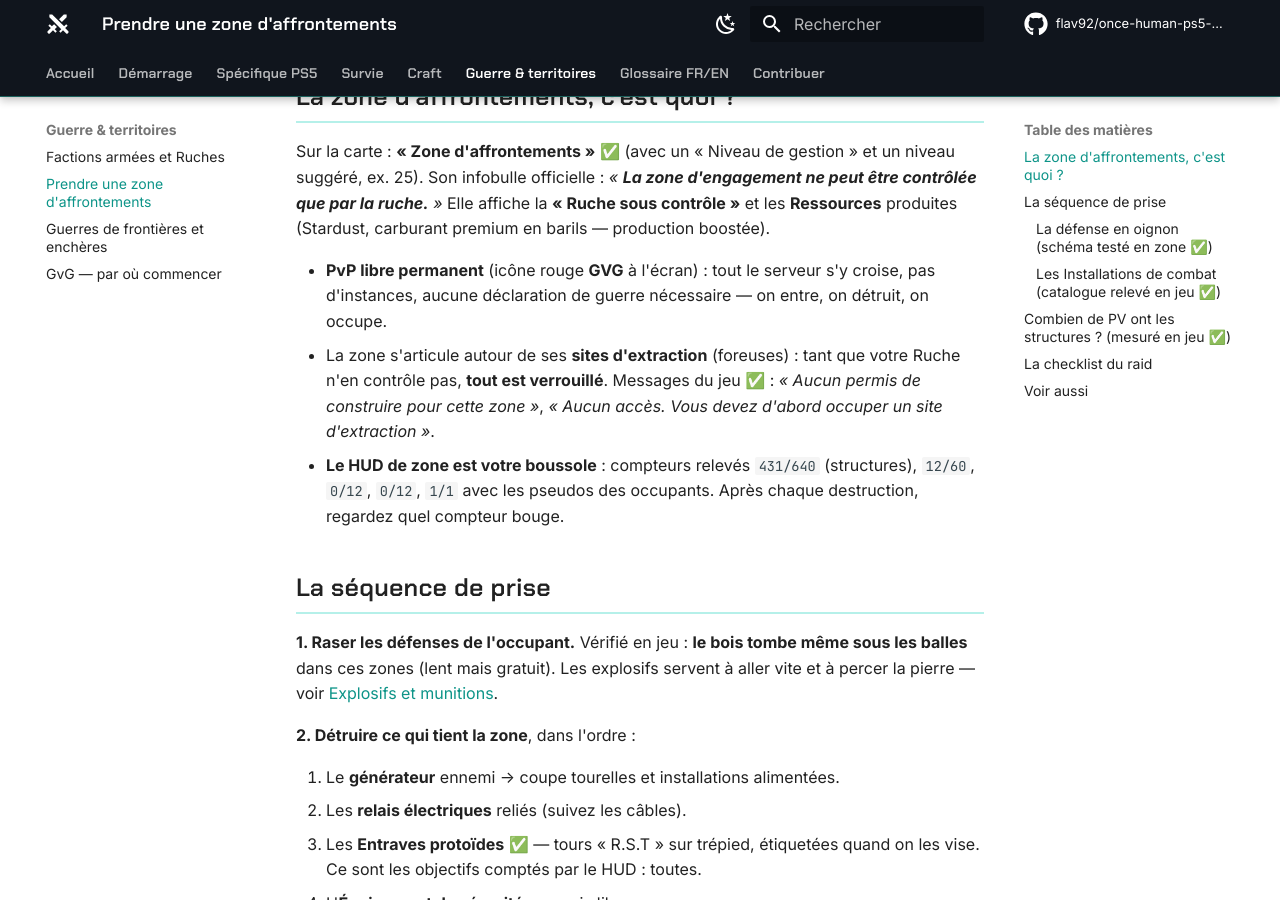
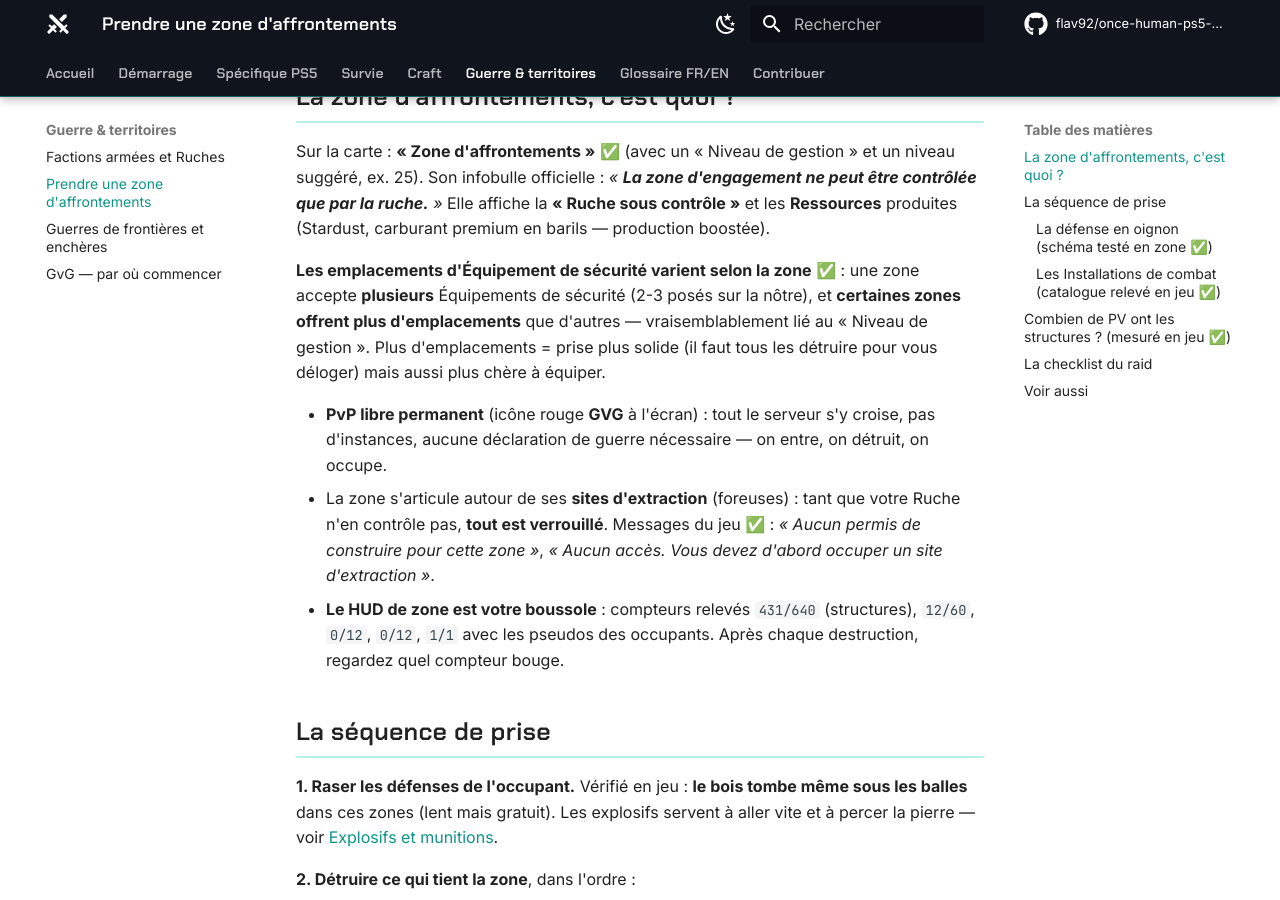
Before and after one commit to flav92/once-human-ps5-wiki, an MkDocs documentation site: the page built from docs/guerre/prise-de-zone.md, in a window 1280 px wide and 900 px high, scrolled down 358 px. Built offline with MkDocs 1.6.1 and Material for MkDocs 9.7.7, drawn with Linux system fonts in a browser that asks for light colours; comment, search, counter and statistics services are not loaded; some of the changed text lies outside the part shown.

Commit message:
Zones à emplacements multiples d'Équipements de sécurité, persistance des Claymores à tester
Co-Authored-By: Claude Fable 5 <noreply@anthropic.com>
Claude-Session: https://claude.ai/code/session_01TCxfqbazixhXZqmCd3gYVk

```diff
--- a/docs/guerre/prise-de-zone.md
+++ b/docs/guerre/prise-de-zone.md
@@ -8,6 +8,8 @@
 ## La zone d'affrontements, c'est quoi ?
 
 Sur la carte : **« Zone d'affrontements »** ✅ (avec un « Niveau de gestion » et un niveau suggéré, ex. 25). Son infobulle officielle : *« **La zone d'engagement ne peut être contrôlée que par la ruche.** »* Elle affiche la **« Ruche sous contrôle »** et les **Ressources** produites (Stardust, carburant premium en barils — production boostée).
+
+**Les emplacements d'Équipement de sécurité varient selon la zone** ✅ : une zone accepte **plusieurs** Équipements de sécurité (2-3 posés sur la nôtre), et **certaines zones offrent plus d'emplacements** que d'autres — vraisemblablement lié au « Niveau de gestion ». Plus d'emplacements = prise plus solide (il faut tous les détruire pour vous déloger) mais aussi plus chère à équiper.
 
 - **PvP libre permanent** (icône rouge **GVG** à l'écran) : tout le serveur s'y croise, pas d'instances, aucune déclaration de guerre nécessaire — on entre, on détruit, on occupe.
 - La zone s'articule autour de ses **sites d'extraction** (foreuses) : tant que votre Ruche n'en contrôle pas, **tout est verrouillé**. Messages du jeu ✅ : *« Aucun permis de construire pour cette zone »*, *« Aucun accès. Vous devez d'abord occuper un site d'extraction »*.
```
Also changed, not shown: other parts of docs/guerre/prise-de-zone.md (+2 -0 lines).
